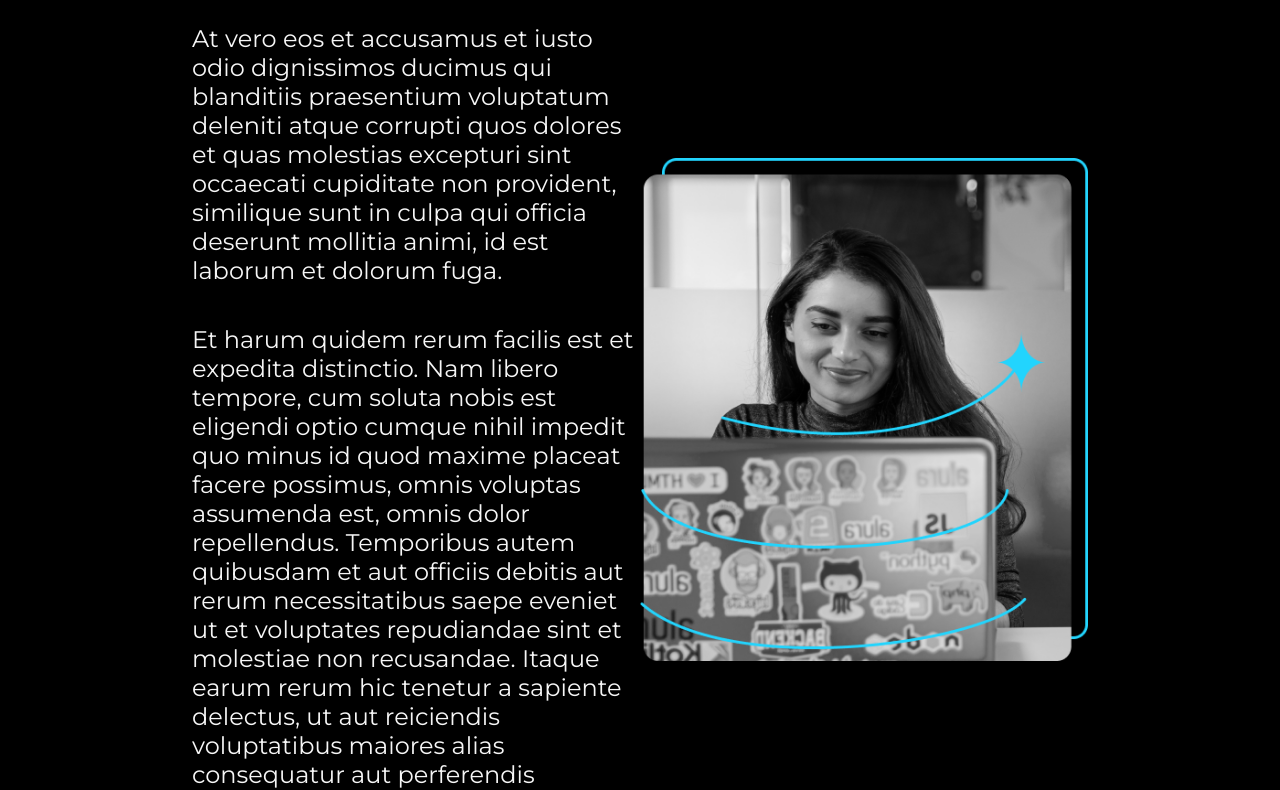
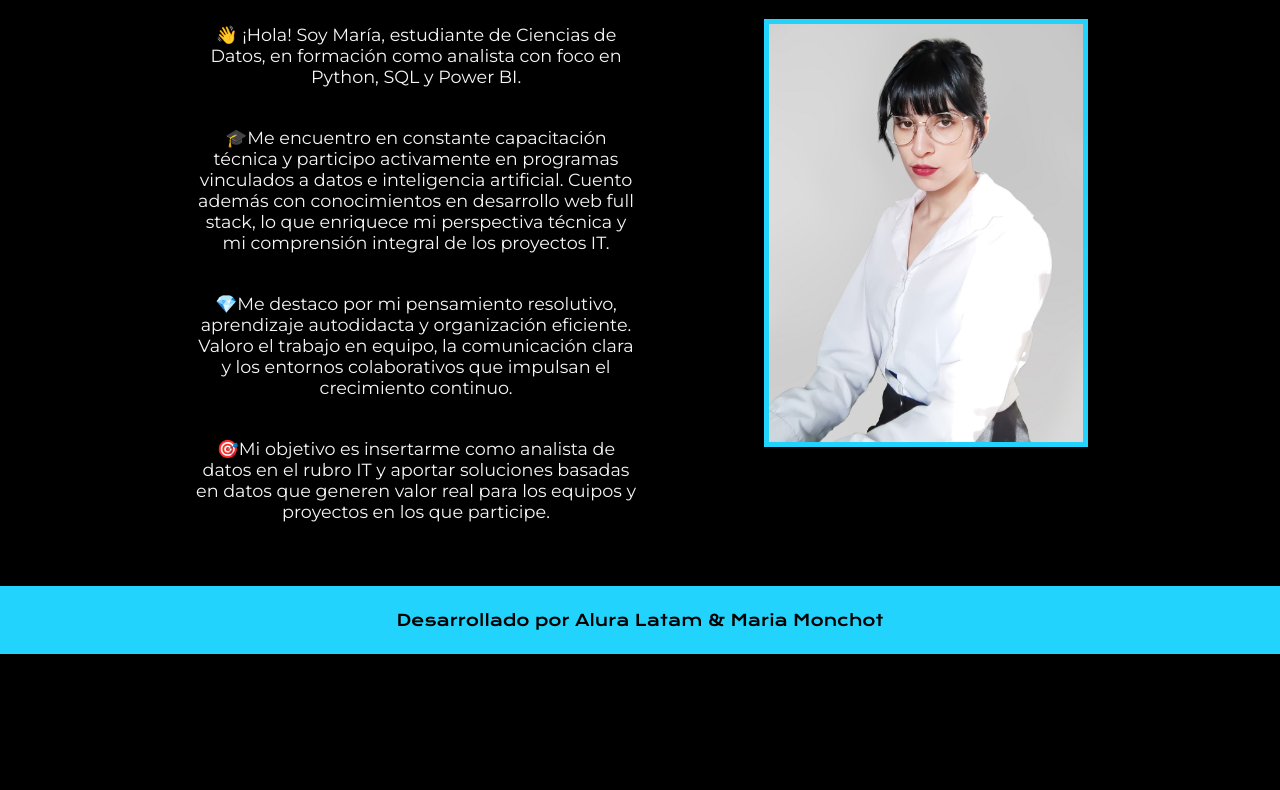
Before and after one commit to KateClysm/Oracle-Next-Education-Principiante-en-Programacion, a plain HTML site: page html_css/about.html in a window 1280 px wide. Shown: the part 175-965 px from the top of the page. After the commit the page ends 829 px from the top, so only its background shows below. Drawn offline with nearby package versions, Linux system fonts and the light colour scheme.

Commit message:
Portfolio actualizado y link al deploy

```diff
--- a/html_css/about.html
+++ b/html_css/about.html
@@ -17,25 +17,24 @@
     <main class="presentacion">
         <section class="presentacion__contenido">
             <h1 class="presentacion__contenido__titulo">Sobre mí</h1>
-                <p class="presentacion__contenido__texto">At vero eos et accusamus et iusto odio dignissimos ducimus qui blanditiis praesentium voluptatum deleniti
-                    atque corrupti quos dolores et quas molestias excepturi sint occaecati cupiditate non provident,
-                    similique sunt in culpa qui officia deserunt mollitia animi, id est laborum et dolorum fuga.
-
+                <p class="presentacion__contenido__texto">
+                    👋 ¡Hola! Soy María, estudiante de Ciencias de Datos, en formación como analista con foco en Python, SQL y Power BI.
                 </p>
                 <p class="presentacion__contenido__texto">
-                    Et harum quidem rerum facilis est et expedita distinctio. Nam libero tempore, cum soluta nobis est
-                    eligendi optio cumque nihil impedit quo minus id quod maxime placeat facere possimus, omnis voluptas
-                    assumenda est, omnis dolor repellendus. Temporibus autem quibusdam et aut officiis debitis aut rerum
-                    necessitatibus saepe eveniet ut et voluptates repudiandae sint et molestiae non recusandae. Itaque earum
-                    rerum hic tenetur a sapiente delectus, ut aut reiciendis voluptatibus maiores alias consequatur aut
-                    perferendis doloribus asperiores ipsum delis forum birol parela maxime infena. Excepteur sint occaecat
+                    🎓Me encuentro en constante capacitación técnica y participo activamente en programas vinculados a datos e inteligencia artificial. Cuento además con conocimientos en desarrollo web full stack, lo que enriquece mi perspectiva técnica y mi comprensión integral de los proyectos IT.
+                </p>
+                <p class="presentacion__contenido__texto">
+                    💎Me destaco por mi pensamiento resolutivo, aprendizaje autodidacta y organización eficiente. Valoro el trabajo en equipo, la comunicación clara y los entornos colaborativos que impulsan el crecimiento continuo.
+                </p>
+                <p class="presentacion__contenido__texto">
+                    🎯Mi objetivo es insertarme como analista de datos en el rubro IT y aportar soluciones basadas en datos que generen valor real para los equipos y proyectos en los que participe.
                 </p>
 
         </section>
-            <img class="presentacion__imagen" src="./assets/Imagen.png" alt="Foto de Ana García desarrolando un proyecto">
+            <img class="presentacion__imagen" src="./assets/cv_photo_maria_monchot.jpg" alt="Foto de Maria Monchot">
     </main>
     <footer class="footer">
-        <p>Desarrollado por Alura Latam</p>
+        <p>Desarrollado por Alura Latam & Maria Monchot</p>
     </footer>
 
 </body>
--- a/html_css/styles/style.css
+++ b/html_css/styles/style.css
@@ -59,6 +59,7 @@ body{
 .presentacion__contenido__titulo{
     font-size: 2rem;
     font-family: var(--fuente-krona);
+    text-align: center;
 }
 
 .titulo-destaque {
@@ -66,8 +67,9 @@ body{
 }
 
 .presentacion__contenido__texto{
-    font-size: 1.5rem;
+    font-size: 1.1rem;
     font-family: var(--fuente-montserrat);
+    text-align: center;
 }
 
 .presentacion__enlaces{
@@ -104,7 +106,8 @@ body{
 }
 
 .presentacion__imagen{
-    width: 50%;
+    width: 35%;
+    border: 5px solid var(--color-terciaria);
 }
 
 .footer{
@@ -113,7 +116,7 @@ body{
     padding: 24px;
     text-align: center;
     font-family: var(--fuente-krona);
-    font-size: 1.5rem;
+    font-size: 1rem;
     font-weight: 400;
 }
 
```
Also changed, not shown: html_css/index.html (+7 -14 lines), html_css/assets/Imagen.png (deleted), html_css/assets/cv_photo_maria_monchot.jpg (added), html_css/assets/instagram.png (deleted), html_css/assets/twitch.png (deleted), html_css/assets/twitter-novo.png (deleted), html_css/assets/twitter.png (deleted), 1 other file.
